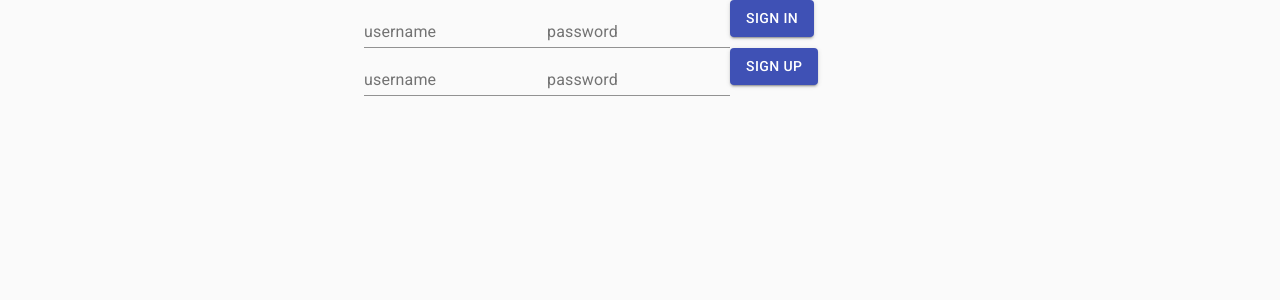
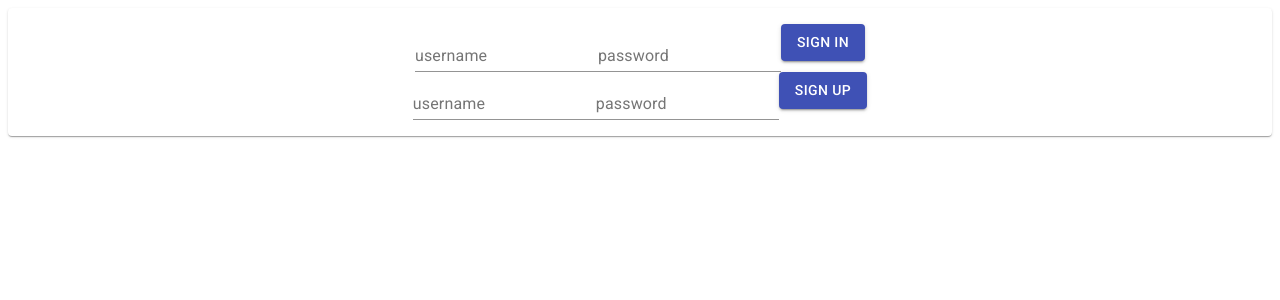
Before and after one commit to katrinamaris17/Weedster2.0, a React (Create React App) app in the folder client/: page / in a window 1280 px wide. Shown: the top 300 px of the page. Built offline with nearby package versions, Linux system fonts and the light colour scheme.

Commit message:
updated api routes - index.js

```diff
--- a/client/src/pages/Feature/index.js
+++ b/client/src/pages/Feature/index.js
@@ -6,6 +6,7 @@
 import Navbar from '../../pages/common/components/Navbar';
 import { Link, useHistory } from 'react-router-dom';
 import UserPost from '../../pages/common/components/UserPost';
+
 
 export default function SimpleContainer() {
   const { token } = useSelector(state => state.viewer);
--- a/client/src/pages/Homepage/index.js
+++ b/client/src/pages/Homepage/index.js
@@ -1,20 +1,54 @@
 import React from 'react';
 import CssBaseline from '@material-ui/core/CssBaseline';
 import Typography from '@material-ui/core/Typography';
+import { makeStyles } from '@material-ui/core/styles';
+import Paper from '@material-ui/core/Paper';
+import Grid from '@material-ui/core/Grid';
 import Container from '@material-ui/core/Container';
 import { WrappedSignIn, WrappedSignUp } from '../Viewer';
 import {useHistory } from 'react-router-dom';
 
-export default function SimpleContainer() {
+// export default function SimpleContainer() {
+//   const history = useHistory();
+//   return (
+//     <React.Fragment>
+//       <CssBaseline />
+//       <Container maxWidth="md">
+//         <Typography component="div" style={{ backgroundColor: '#cfe8fc', height: '100vh' }}>
+//         <WrappedSignIn history={history}></WrappedSignIn>
+//         <WrappedSignUp history={history}></WrappedSignUp>
+//         </Typography>
+
+//       </Container>
+//     </React.Fragment>
+//   );
+// }
+
+const useStyles = makeStyles((theme) => ({
+  root: {
+    flexGrow: 1,
+  },
+  paper: {
+    padding: theme.spacing(2),
+    textAlign: 'center',
+    color: theme.palette.text.secondary,
+  },
+}));
+
+export default function FullWidthGrid() {
   const history = useHistory();
+  const classes = useStyles();
+
   return (
-    <React.Fragment>
-      <CssBaseline />
-      <Container maxWidth="sm">
-        {/* <Typography component="div" style={{ backgroundColor: '#cfe8fc', height: '100vh' }} /> */}
-        <WrappedSignIn history={history}></WrappedSignIn>
-        <WrappedSignUp history={history}></WrappedSignUp>
-      </Container>
-    </React.Fragment>
+    <div className={classes.root}>
+      <Grid container spacing={3}>
+        <Grid item xs={12}>
+          <Paper className={classes.paper}>
+          <WrappedSignIn history={history}></WrappedSignIn>
+          <WrappedSignUp history={history}></WrappedSignUp>
+          </Paper>
+        </Grid>
+      </Grid>
+    </div>
   );
 }
--- a/client/src/pages/common/components/UserPost.js
+++ b/client/src/pages/common/components/UserPost.js
@@ -11,7 +11,7 @@
 
     const clickHandler = () => {
         console.log("Hey there!", post)
-        fetch("/api/post", {
+        fetch("/apix/post", {
             method: "post",
             headers: {
                 'Content-Type': 'application/json'
```
Also changed, not shown: 1 other file (tests, documents, lock files or other folders).
